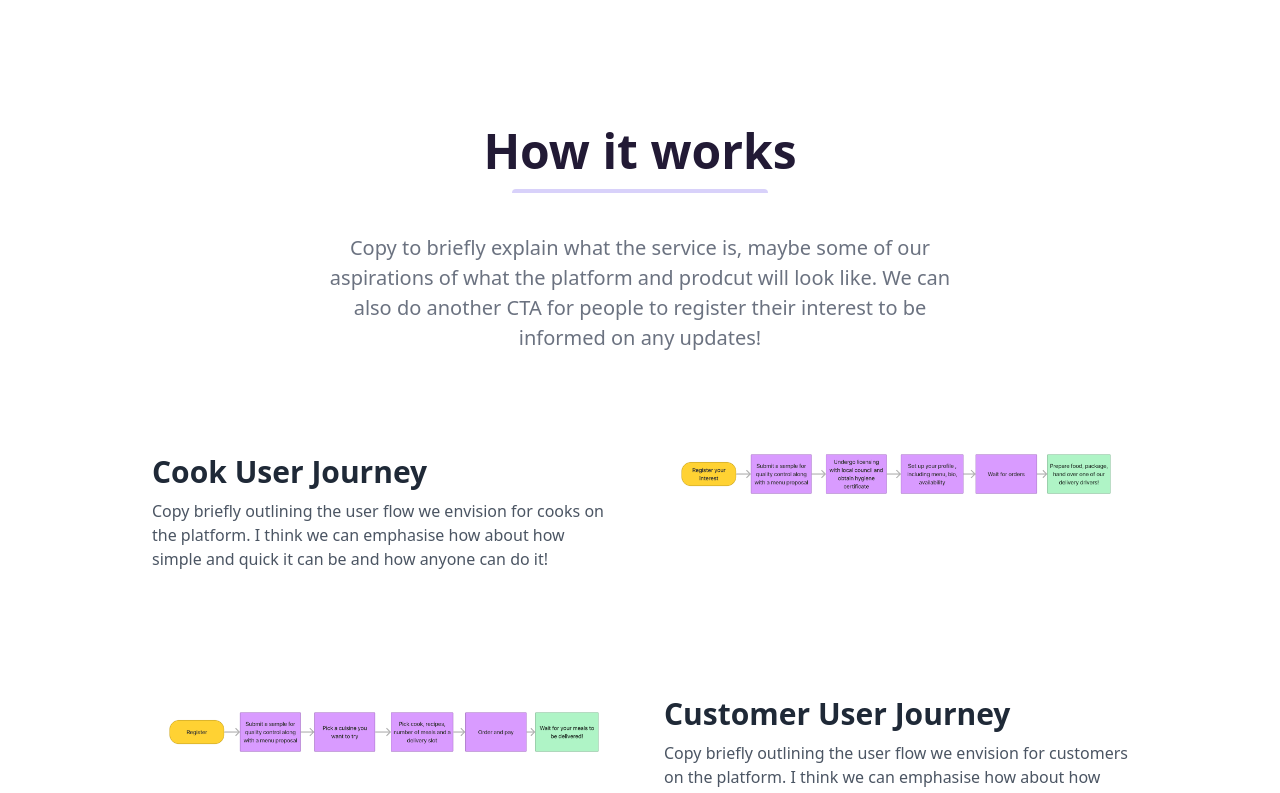
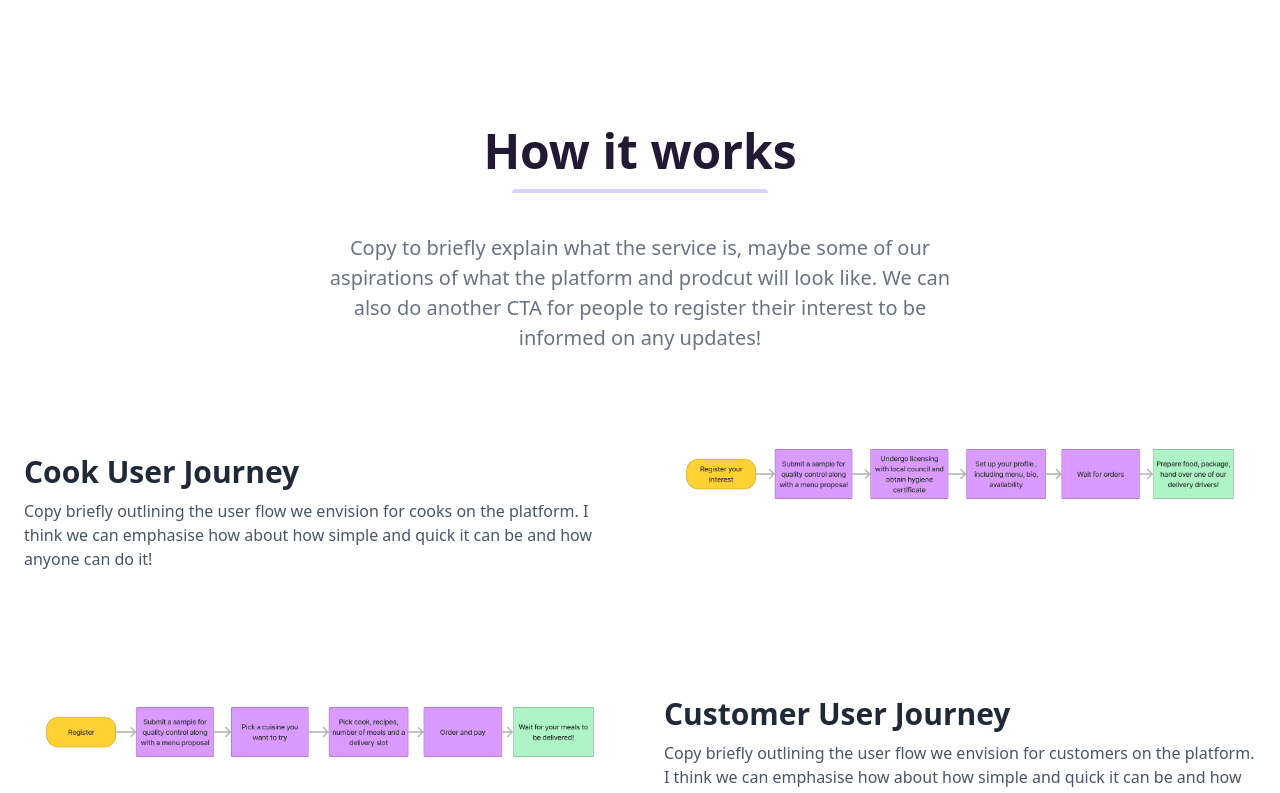
Before and after one commit to atheermusa/meridio-landing-page, a Next.js app: page / in a window 1280 px wide. Shown: the part 700-1493 px from the top of the page. Built offline with nearby package versions, Linux system fonts and the light colour scheme.

Commit message:
remove max width on HowItWorks improves desktop

```diff
--- a/src/components/HowItWorks.tsx
+++ b/src/components/HowItWorks.tsx
@@ -9,7 +9,7 @@ const HowItWorks = () => {
 
   return (
     <section className={`bg-background py-8`} id="howItWorks">
-      <div className={`container max-w-5xl mx-auto m-8`}>
+      <div className={`container mx-auto m-8`}>
         <h1
           className={`w-full my-2 text-5xl font-bold leading-tight text-center text-primary`}
         >
```
